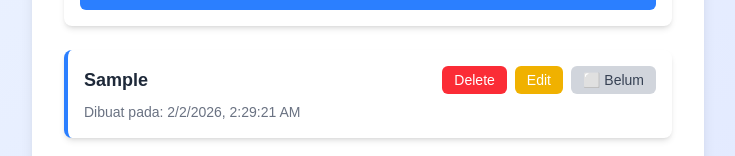
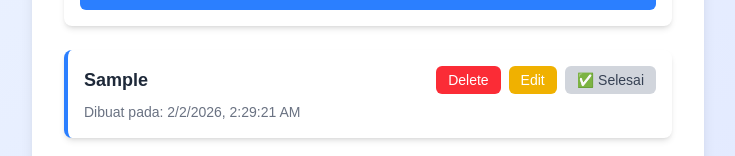
Before and after one commit to amamrachman/Mini-Project, a Next.js app in the folder Frontend/: page / in a window 1280 px wide. Both pictures are taken after typing "Sample" into the empty fields and a click on the button "Simpan". Shown: the part 427-583 px from the top of the page, without its empty margins (272-1007 px from the left). Built offline with nearby package versions, Linux system fonts and the light colour scheme.

Commit message:
perbaikan type todo dan juga hooks todo

```diff
--- a/Frontend/components/TodoItem.tsx
+++ b/Frontend/components/TodoItem.tsx
@@ -77,7 +77,7 @@ const TodoItem = ({
                 : "bg-gray-300 text-gray-700 hover:bg-gray-400"
             }`}
           >
-            {item.complete ? "✅ Selesai" : "⬜ Belum"}
+            {item.complete ? "⬜ Belum" : "✅ Selesai"}
           </button>
         </div>
       </div>
--- a/Frontend/hooks/useTodo.ts
+++ b/Frontend/hooks/useTodo.ts
@@ -29,7 +29,7 @@ const useTodo = () => {
   const handleSaveEdit = (id: string, newJudul: string) => {
     setTodos((prev) =>
       prev.map((todo) =>
-        todo.id === id ? { ...todo, Judul: newJudul } : todo,
+        todo.id === id ? { ...todo, judul: newJudul } : todo,
       ),
     );
     setEditTodoId(null);
@@ -47,7 +47,7 @@ const useTodo = () => {
   const handleChangeStatusTodo = (id: string) => {
     setTodos((prev) =>
       prev.map((todo) =>
-        todo.id === id ? { ...todo, Complete: !todo.complete } : todo,
+        todo.id === id ? { ...todo, complete: !todo.complete } : todo,
       ),
     );
   };
```
